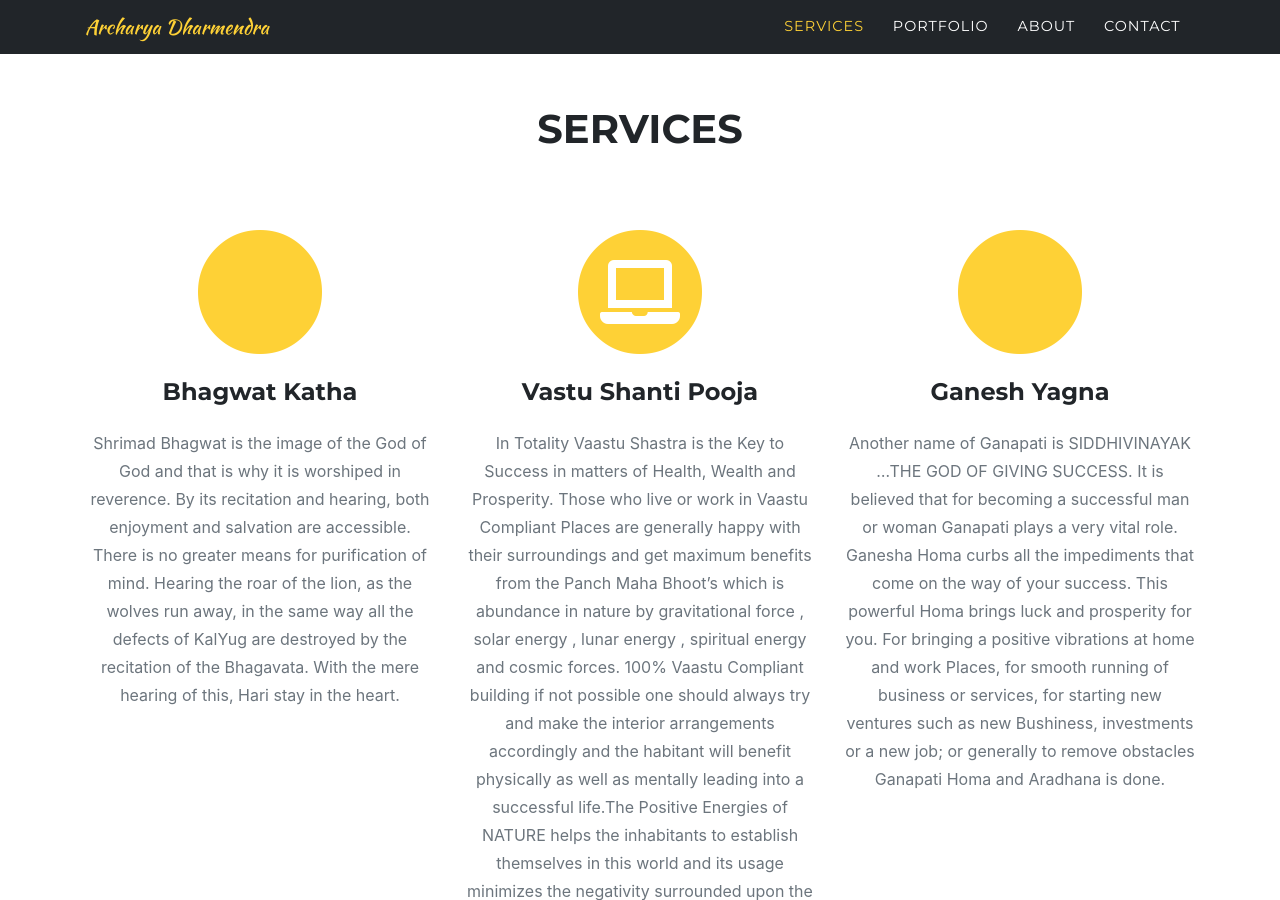
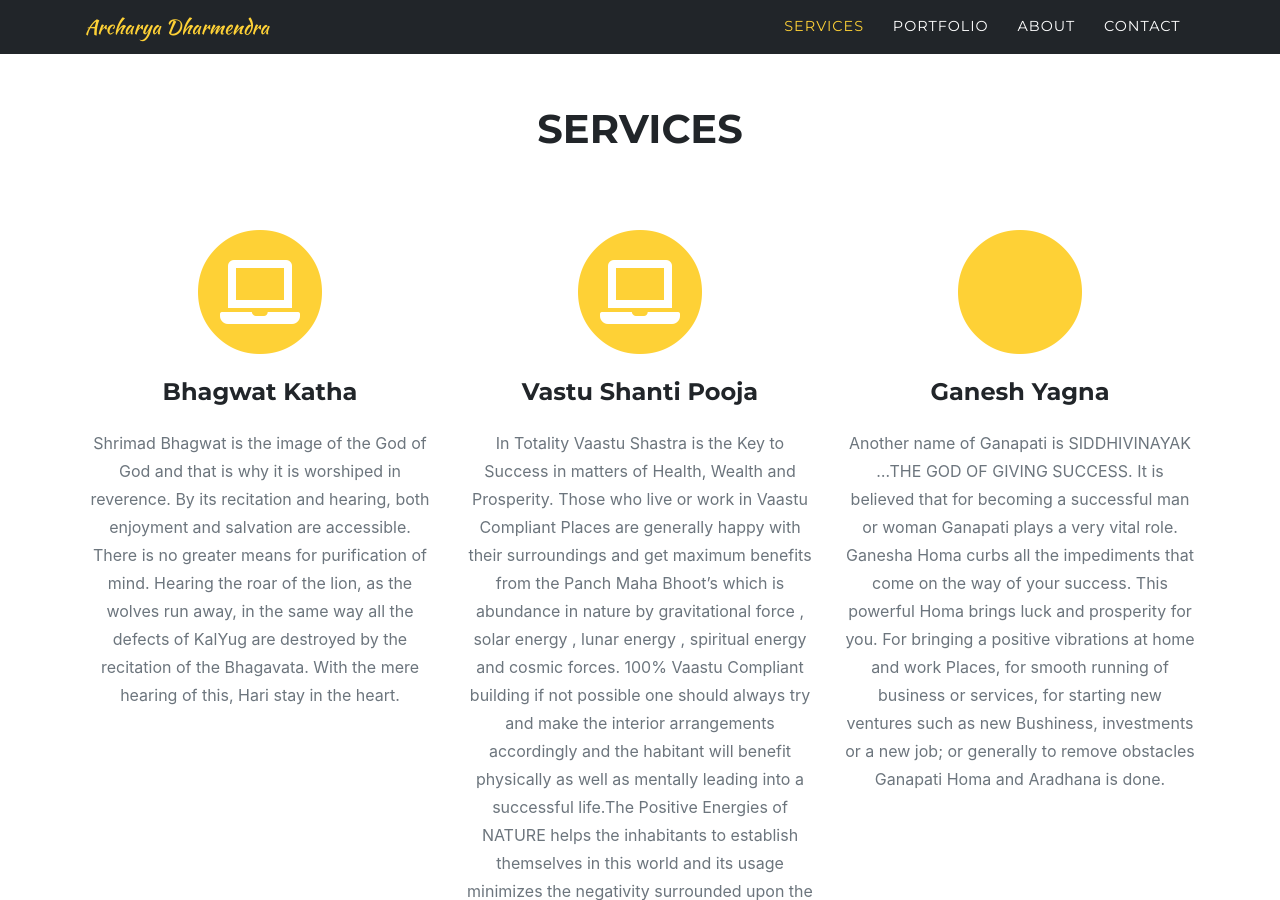
Before and after one commit to acharyadharmendra/acharyadharmendra.github.io, a Jekyll site: the page built from index.md, in a window 1280 px wide and 900 px high, scrolled down 840 px. Built offline with Jekyll 4.4.1, drawn with Linux system fonts in a browser that asks for light colours; some web fonts are replaced.

Commit message:
Update sitetext.yml

```diff
--- a/_data/sitetext.yml
+++ b/_data/sitetext.yml
@@ -11,16 +11,16 @@ services:
     list:
       - title: "Bhagwat Katha"
         desc: "Shrimad Bhagwat is the image of the God of God and that is why it is worshiped in reverence. By its recitation and hearing, both enjoyment and salvation are accessible. There is no greater means for purification of mind. Hearing the roar of the lion, as the wolves run away, in the same way all the defects of KalYug are destroyed by the recitation of the Bhagavata. With the mere hearing of this, Hari stay in the heart."
-        icon: fas sun #find more at https://fontawesome.com/icons
+        icon: fas fa-laptop #find more at https://fontawesome.com/icons
       - title: "Vastu Shanti Pooja"
         desc: "In Totality Vaastu Shastra is the Key to Success in matters of Health, Wealth and Prosperity. Those who live or work in Vaastu Compliant Places are generally happy with their surroundings and get maximum benefits from the Panch Maha Bhoot's which is abundance in nature by gravitational force , solar energy , lunar energy , spiritual energy and cosmic forces. 100% Vaastu Compliant building if not possible one should always try and make the interior arrangements accordingly and the habitant will benefit physically as well as mentally leading into a successful life.The Positive Energies of NATURE helps the inhabitants to establish themselves in this world and its usage minimizes the negativity surrounded upon the habitants and/or even the visitors."
         icon: fas fa-laptop
       - title: "Ganesh Yagna"
         desc: "Another name of Ganapati is SIDDHIVINAYAK ...THE GOD OF GIVING SUCCESS. It is believed that for becoming a successful man or woman Ganapati plays a very vital role. Ganesha Homa curbs all the impediments that come on the way of your success. This powerful Homa brings luck and prosperity for you. For bringing a positive vibrations at home and work Places, for smooth running of business or services, for starting new ventures such as new Bushiness, investments or a new job; or generally to remove obstacles Ganapati Homa and Aradhana is done."
-        icon: fab sun
+        icon: fab fa-laptop
       - title: "Office Pooja"
         desc: "Office Opening Pooja is required before entering into a new office or working place to have a positive and fresh start to get all the success and happiness in the business. Many negative forces exist in the place and the bad effects of the grahas are removed by performing this pooja."
-        icon: fab sun
+        icon: fab fa-laptop
 
 portfolio:
     title: "Portfolio"
```
